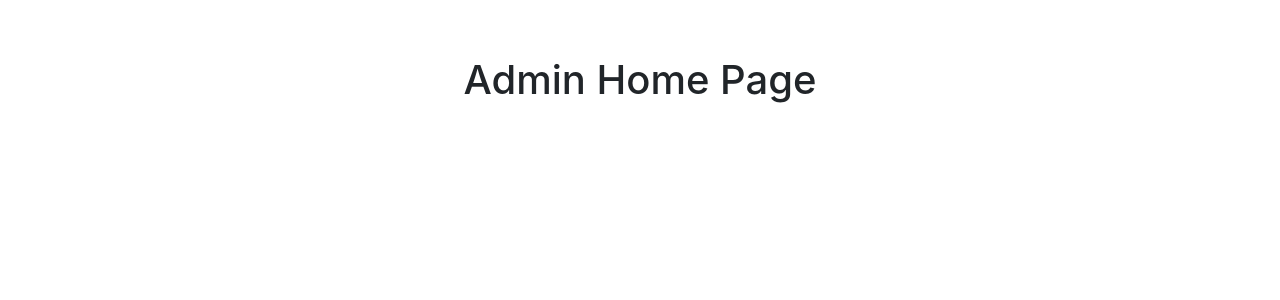
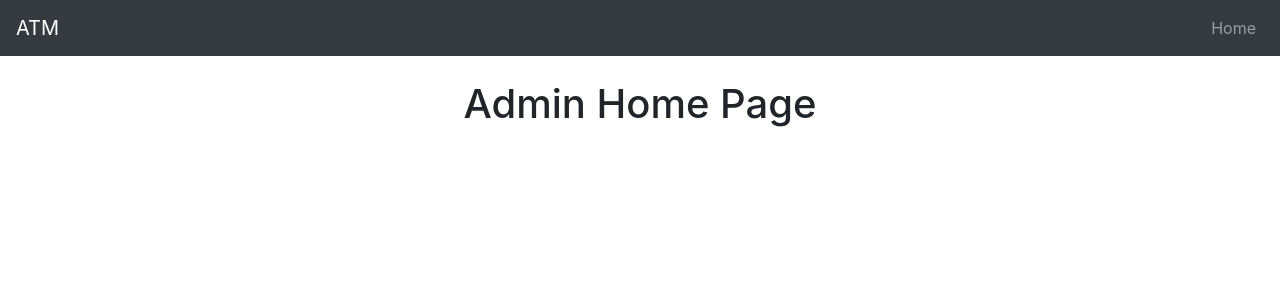
Before and after one commit to Team-NA15/ATM-Project, a Django app: page /administrator/ in a window 1280 px wide. Shown: the top 300 px of the page. Run offline with Django 3.2, Linux system fonts and the light colour scheme; some libraries are stand-ins or nearby versions.

Commit message:
navbar fixed

```diff
--- a/administrator/templates/administrator/base.html
+++ b/administrator/templates/administrator/base.html
@@ -8,13 +8,13 @@
     <meta name="viewport" content="width=device-width, initial-scale=1, shrink-to-fit=no">
 
     <!-- Bootstrap CSS -->
-    <link rel="stylesheet" href="https://maxcdn.bootstrapcdn.com/bootstrap/4.0.0/css/bootstrap.min.css" integrity="sha384-Gn5384xqQ1aoWXA+058RXPxPg6fy4IWvTNh0E263XmFcJlSAwiGgFAW/dAiS6JXm" crossorigin="anonymous">
+    <link rel="stylesheet" href="https://maxcdn.bootstrapcdn.com/bootstrap/4.0.0/css/bootstrap.min.css">
 
     <title> ATM </title>
 </head>
 <body>
     <header class="site-header">
-      <nav class="navbar navbar-expand-md navbar-dark bg-steel">
+      <nav class="navbar navbar-expand-md navbar-dark bg-dark mb-4">
           <a class = 'navbar-brand ' href = "{% url 'index' %}"> ATM </a>
           <button class="navbar-toggler" type="button" data-toggle="collapse" data-target="#navbarToggle" aria-controls="navbarToggle" aria-expanded="false" aria-label="Toggle navigation">
           <span class="navbar-toggler-icon"></span>
--- a/main/templates/main/base.html
+++ b/main/templates/main/base.html
@@ -14,7 +14,7 @@
 </head>
 <body>
     <header class="site-header">
-      <nav class="navbar navbar-expand-md navbar-dark bg-steel ">
+      <nav class="navbar navbar-expand-md navbar-dark bg-dark mb-4">
           <a class = 'navbar-brand' href = "{% url 'index'"> ATM </a>
           <button class="navbar-toggler" type="button" data-toggle="collapse" data-target="#navbarToggle" aria-controls="navbarToggle" aria-expanded="false" aria-label="Toggle navigation">
           <span class="navbar-toggler-icon"></span>
--- a/user/templates/user/base.html
+++ b/user/templates/user/base.html
@@ -8,14 +8,14 @@
     <meta name="viewport" content="width=device-width, initial-scale=1, shrink-to-fit=no">
 
     <!-- Bootstrap CSS -->
-    <link rel="stylesheet" href="https://maxcdn.bootstrapcdn.com/bootstrap/4.0.0/css/bootstrap.min.css" integrity="sha384-Gn5384xqQ1aoWXA+058RXPxPg6fy4IWvTNh0E263XmFcJlSAwiGgFAW/dAiS6JXm" crossorigin="anonymous">
+    <link rel="stylesheet" href="https://maxcdn.bootstrapcdn.com/bootstrap/4.0.0/css/bootstrap.min.css">
 
 
     <title> ATM </title>
 </head>
 <body>
     <header class="site-header">
-      <nav class="navbar navbar-expand-md navbar-dark bg-dark">
+      <nav class="navbar navbar-expand-md navbar-dark bg-dark mb-4">
           <a class = 'navbar-brand mr-4' href = "{% url 'index' %}"> ATM </a>
           <button class="navbar-toggler" type="button" data-toggle="collapse" data-target="#navbarToggle" aria-controls="navbarToggle" aria-expanded="false" aria-label="Toggle navigation">
           <span class="navbar-toggler-icon"></span>
```
